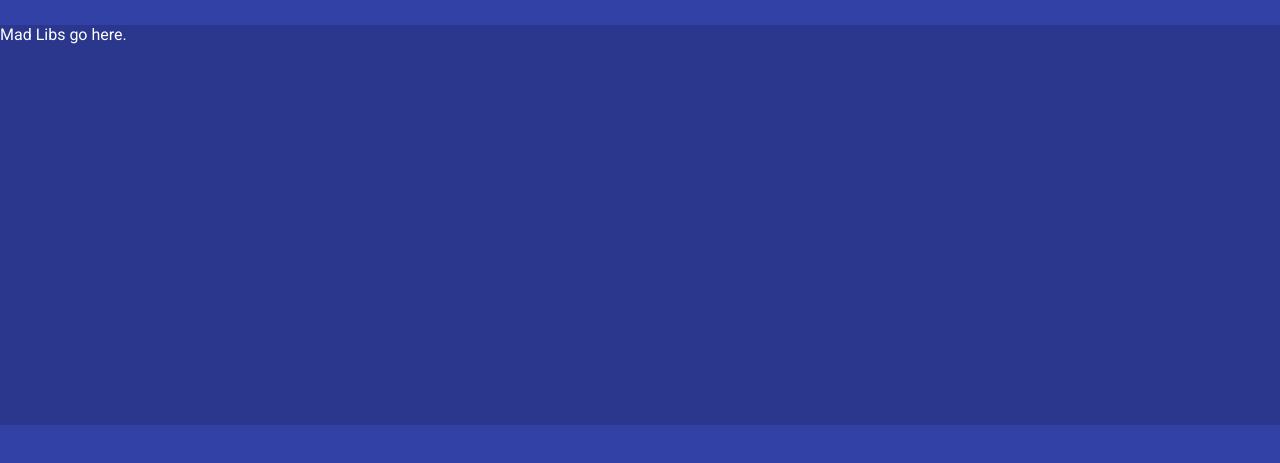
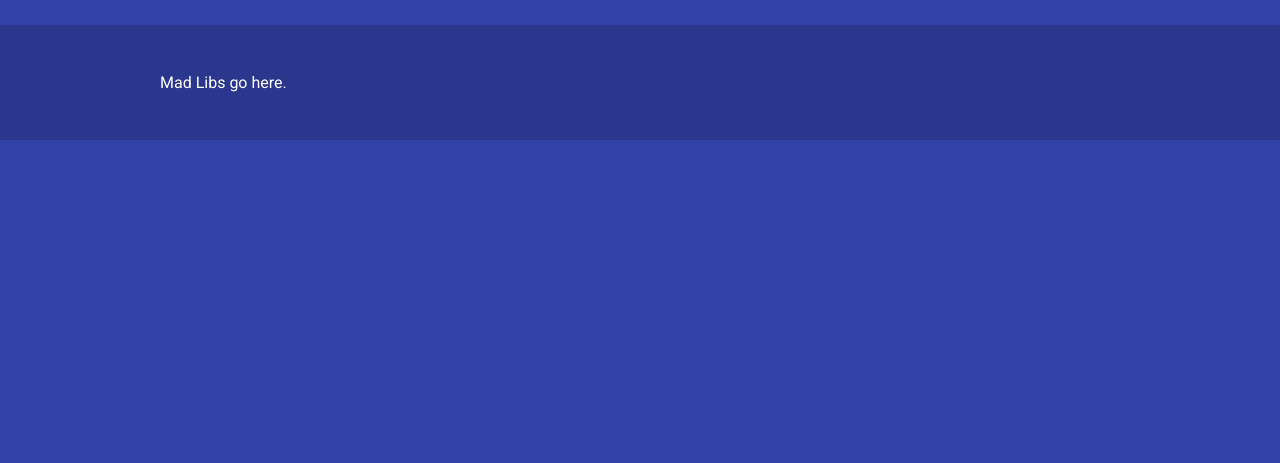
Before and after one commit to rsidneysmith/WordPress-Pittsburgh-Hacktoberfest, a plain HTML site: page docs/index.html in a window 1280 px wide. Shown: the part 185-648 px from the top of the page. Drawn offline with Linux system fonts and the light colour scheme.

Commit message:
Add container component

```diff
--- a/docs/assets/css/main.css
+++ b/docs/assets/css/main.css
@@ -17,5 +17,10 @@ body {
 
 .band {
     background-color: rgba( 0, 0, 0, 0.15 );
-    min-height: 400px;
+    padding: 3rem 0;
 }
+
+.container {
+    margin: 0 auto;
+    max-width: 60em;
+}
--- a/docs/index.html
+++ b/docs/index.html
@@ -14,8 +14,9 @@
             <img src="assets/images/logo.png" alt="Hacktoberfest Logo">
     </header>
     <div class="band">
-        Mad Libs go here.
+        <div class="container">
+            Mad Libs go here.
+        </div>
     </div>
-
 </body>
 </html>
```
